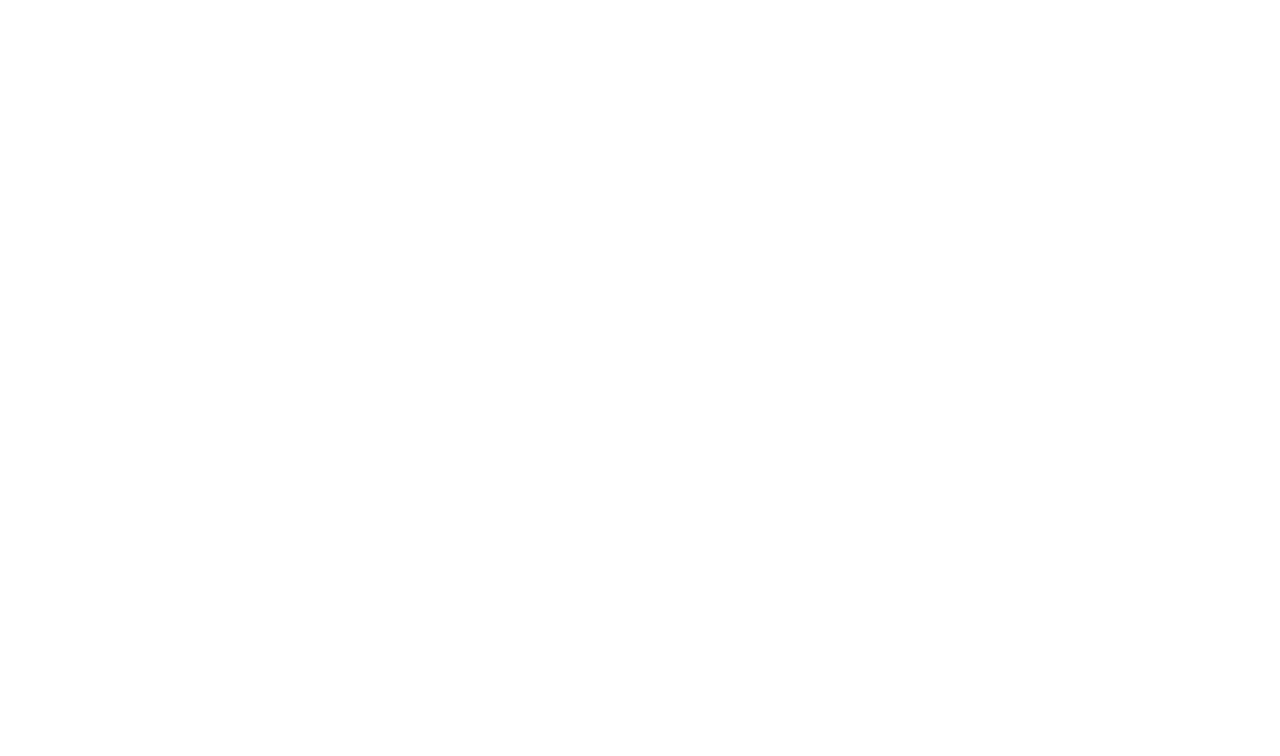
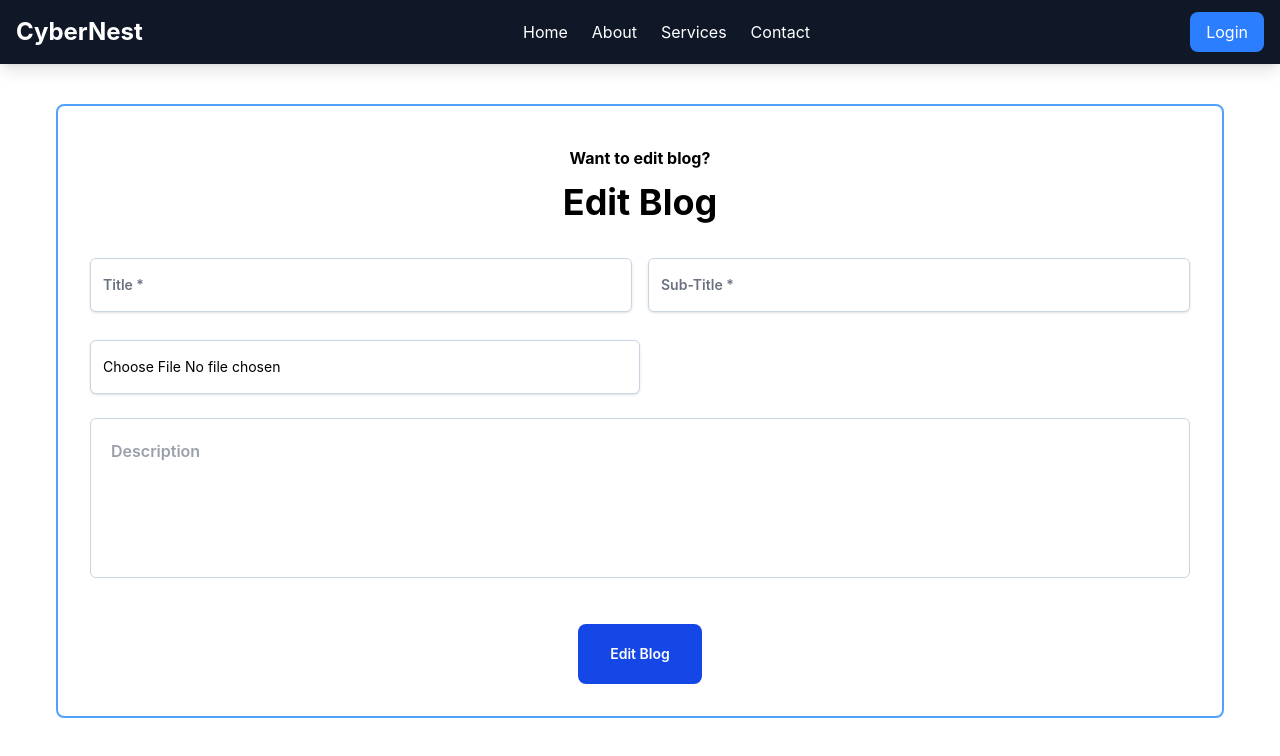
Before and after one commit to Shus13/mern3-frontend, a React (Vite) app: page /edit/1 in a window 1280 px wide. Before the commit this address had no page. Shown: the top 756 px of the page. Built offline with nearby package versions, Linux system fonts and the light colour scheme.

Commit message:
edit page

```diff
--- a/src/App.jsx
+++ b/src/App.jsx
@@ -4,6 +4,7 @@
 import Home from './pages/Home';
 import SingleBlog from './pages/SingleBlog';
 import CreateBlog from './pages/CreateBlog';
+import EditPage from './pages/EditPage';
 
 
 function App() {
@@ -16,6 +17,7 @@
         <Route path='/' element={<Home />}/>
         <Route path='/create' element={<CreateBlog />}/>
         <Route path='/blog/:id' element={<SingleBlog />}/>
+        <Route path='edit/:id' element={<EditPage />}/>
       </Routes>
     </BrowserRouter>
     </>
--- /dev/null
+++ b/src/pages/EditPage.jsx
@@ -0,0 +1,102 @@
+import { useState } from "react";
+import Navbar from "../components/Navbar";
+import axios from "axios";
+import { useNavigate, useParams } from "react-router-dom";
+
+const EditPage = () => {
+  const { id } = useParams();
+  const navigate = useNavigate();
+
+  const [data, setData] = useState({
+    title: "",
+    subtitle: "",
+    description: "",
+    image: "",
+  });
+
+  const handleChange = (e) => {
+    const { name, value } = e.target;
+    setData({
+      ...data,
+      [name]: name === "image" ? e.target.files[0] : value
+    });
+  };
+
+  const editBlog = async (e) => {
+    e.preventDefault();
+    const response = await axios.patch(
+      "http://localhost:3000/blog/" + id,
+      data,
+      {
+        headers: {
+          "Content-Type": "multipart/form-data",
+        },
+      },
+    );
+    if (response.status == 200) {
+      navigate("/blog/" + id);
+    } else {
+      alert("Something went wrong");
+    }
+  };
+
+  return (
+    <>
+      <Navbar />
+
+      <div className="mx-14 mt-10 border-2 border-blue-400 rounded-lg">
+        <div className="mt-10 text-center font-bold">Want to edit blog?</div>
+        <div className="mt-3 text-center text-4xl font-bold">Edit Blog</div>
+
+        <form onSubmit={editBlog}>
+          <div className="p-8">
+            <div className="flex gap-4">
+              <input
+                type="text"
+                name="title"
+                className="mt-1 block w-1/2 rounded-md border border-slate-300 bg-white px-3 py-4 placeholderSlate-400 shadow-sm placeholder:font-semibold placeholder:text-gray-500 focus:border-sky-500 focus:outline-none focus:ring-1 focus:ring-sky-500 sm:text-sm"
+                placeholder="Title *"
+                onChange={handleChange}
+              />
+              <input
+                type="text"
+                name="subtitle"
+                className="mt-1 block w-1/2 rounded-md border border-slate-300 bg-white px-3 py-4 placeholderSlate-400 shadow-sm placeholder:font-semibold placeholder:text-gray-500 focus:border-sky-500 focus:outline-none focus:ring-1 focus:ring-sky-500 sm:text-sm"
+                placeholder="Sub-Title *"
+                onChange={handleChange}
+              />
+            </div>
+            <div className="my-6 flex gap-4">
+              <input
+                type="file"
+                name="image"
+                className="mt-1 block w-1/2 rounded-md border border-slate-300 bg-white px-3 py-4 placeholderSlate-400 shadow-sm placeholder:font-semibold placeholder:text-gray-500 focus:border-sky-500 focus:outline-none focus:ring-1 focus:ring-sky-500 sm:text-sm"
+                onChange={handleChange}
+              />
+            </div>
+            <div>
+              <textarea
+                name="description"
+                cols={30}
+                rows={10}
+                className="mb-10 h-40 w-full resize-none rounded-md border border-slate-300 p-5 font-semibold text-gray-700"
+                placeholder="Description"
+                value={data.description}
+                onChange={handleChange}
+              >
+                Description
+              </textarea>
+            </div>
+            <div className="text-center">
+              <button className="cursor-pointer rounded-lg bg-blue-700 px-8 py-5 text-sm font-semibold text-white">
+                Edit Blog
+              </button>
+            </div>
+          </div>
+        </form>
+      </div>
+    </>
+  );
+};
+
+export default EditPage;
--- a/src/pages/SingleBlog.jsx
+++ b/src/pages/SingleBlog.jsx
@@ -1,7 +1,7 @@
 import { useEffect, useState } from "react"
 import Navbar from "../components/Navbar"
 import axios from "axios"
-import { useNavigate, useParams, useSearchParams } from "react-router-dom"
+import { Link, useNavigate, useParams, useSearchParams } from "react-router-dom"
 
 const SingleBlog = () => {
 
@@ -45,7 +45,9 @@
         </div>
         <div className="flex -mx-2 mb-4">
           <div className="w-1/2 px-2">
+          <Link to={`/edit/${blog._id}`}>
             <button className="w-full bg-gray-900 dark:bg-gray-600 text-white py-2 px-4 rounded-full font-bold hover:bg-gray-800 dark:hover:bg-gray-700">Edit Blog</button>
+          </Link>
           </div>
           <div className="w-1/2 px-2">
             <button className="w-full bg-red-600 dark:bg-red-600 text-white py-2 px-4 rounded-full font-bold hover:bg-red-800 dark:hover:bg-gray-600" onClick={deleteFunction}>Delete Blog</button>
```
